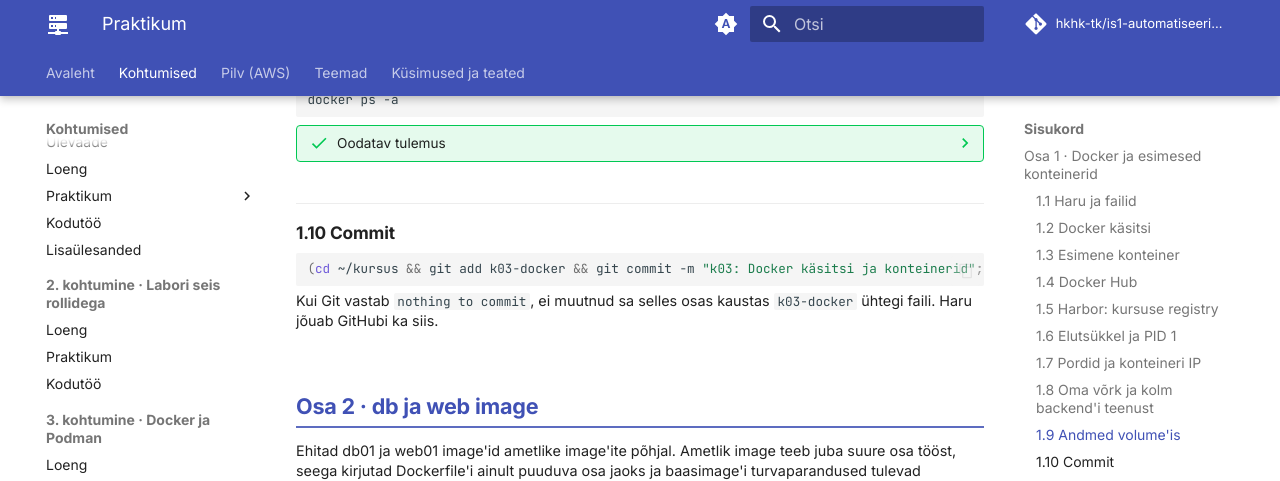
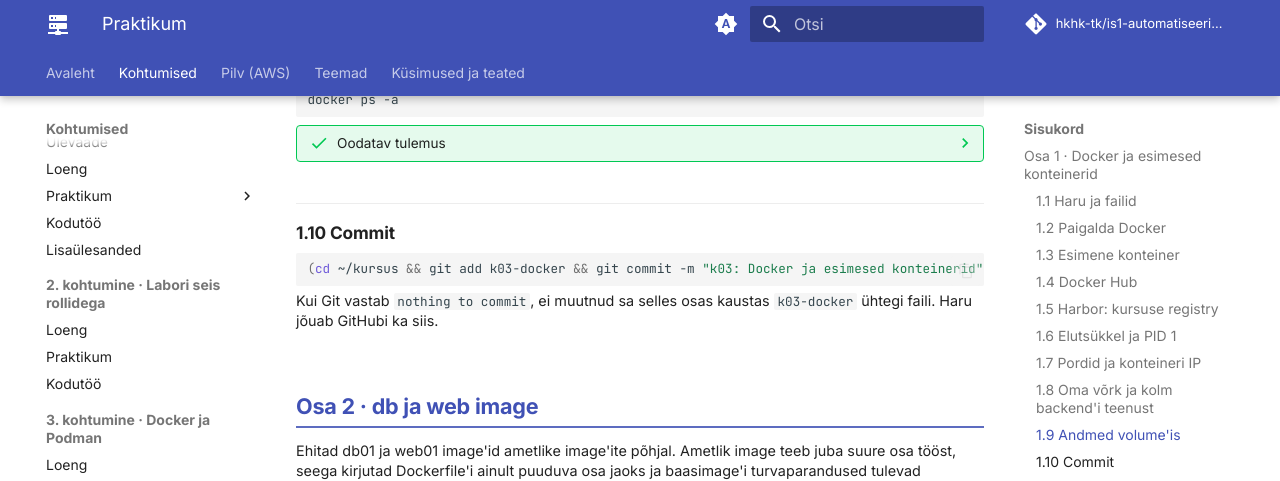
Before and after one commit to hkhk-tk/is1-automatiseerimine, an MkDocs documentation site: the page built from docs/k03/lab.md, in a window 1280 px wide and 900 px high, scrolled down 7808 px. Shown: the top 481 px of the window. Built offline with MkDocs 1.6.1 and Material for MkDocs 9.7.7, drawn with Linux system fonts in a browser that asks for light colours; comment, search, counter and statistics services are not loaded; some of the changed text lies outside the part shown.

Commit message:
K3 praktikum: samm 1.2 pealkirjaks Paigalda Docker

````diff
--- a/docs/k03/lab.md
+++ b/docs/k03/lab.md
@@ -68,7 +68,7 @@ git check-ignore -v .env
 
     Kui `git pull` ei toonud kausta `k03-docker` faile, kirjuta koolitajale. Koolitaja saadab need sinu repositooriumisse.
 
-### 1.2 Docker käsitsi
+### 1.2 Paigalda Docker
 
 Docker Engine paigaldatakse Dockeri enda apt-repositooriumist. Ubuntu pakett `docker.io` on vanem ja Compose'i pluginat seal pole. Paigalda Docker [ametliku juhendi](https://docs.docker.com/engine/install/ubuntu/) järgi: eemalda vanad paketid, lisa repositooriumi võti ja repositoorium ning paigalda paketid.
 
@@ -456,7 +456,7 @@ docker ps -a
 ### 1.10 Commit
 
 ```bash
-(cd ~/kursus && git add k03-docker && git commit -m "k03: Docker käsitsi ja konteinerid"; git push -u origin k03-docker)
+(cd ~/kursus && git add k03-docker && git commit -m "k03: Docker ja esimesed konteinerid"; git push -u origin k03-docker)
 ```
 
 Kui Git vastab `nothing to commit`, ei muutnud sa selles osas kaustas `k03-docker` ühtegi faili. Haru jõuab GitHubi ka siis.
````
Also changed, not shown: docs/k06/lab.md (+1 -1 lines).
